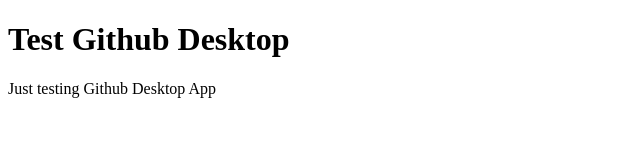
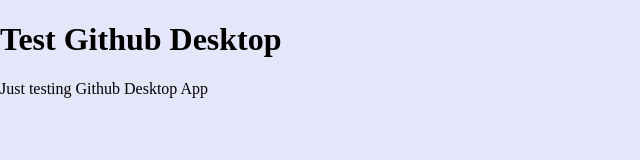
Before and after one commit to crisbnk/test-github, a plain HTML site: page index.html in a window 1280 px wide. Shown: the whole page, without its empty margins (0-640 px from the left). Drawn offline with Linux system fonts and the light colour scheme.

Commit message:
Changed css reference in index.html

```diff
--- a/index.html
+++ b/index.html
@@ -3,7 +3,7 @@
   <head>
     <meta charset="utf-8">
     <title>Test Github Desktop</title>
-    <link rel="stylesheet" href="/css/master.css">
+    <link rel="stylesheet" href="/style.css">
   </head>
   <body>
     <h1>Test Github Desktop</h1>
```
